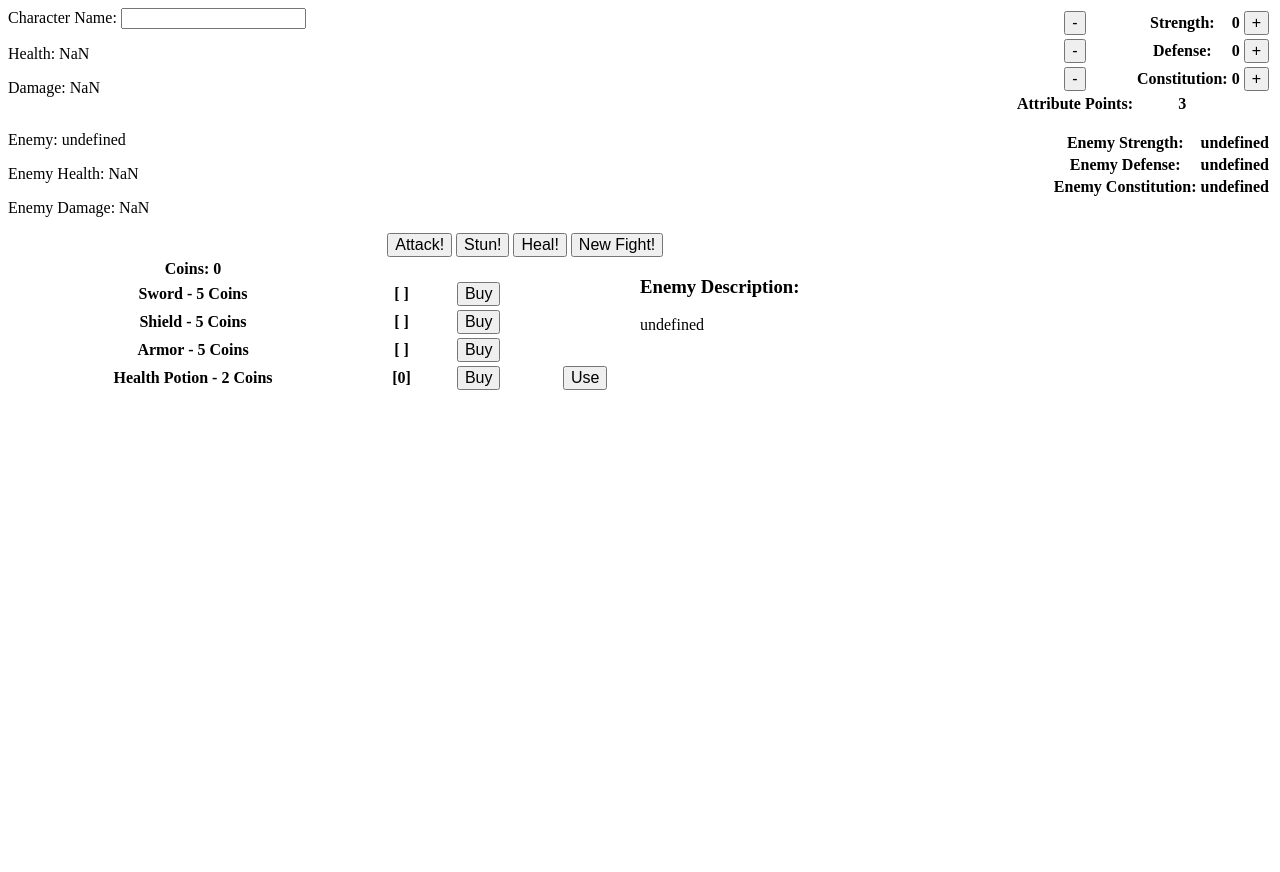
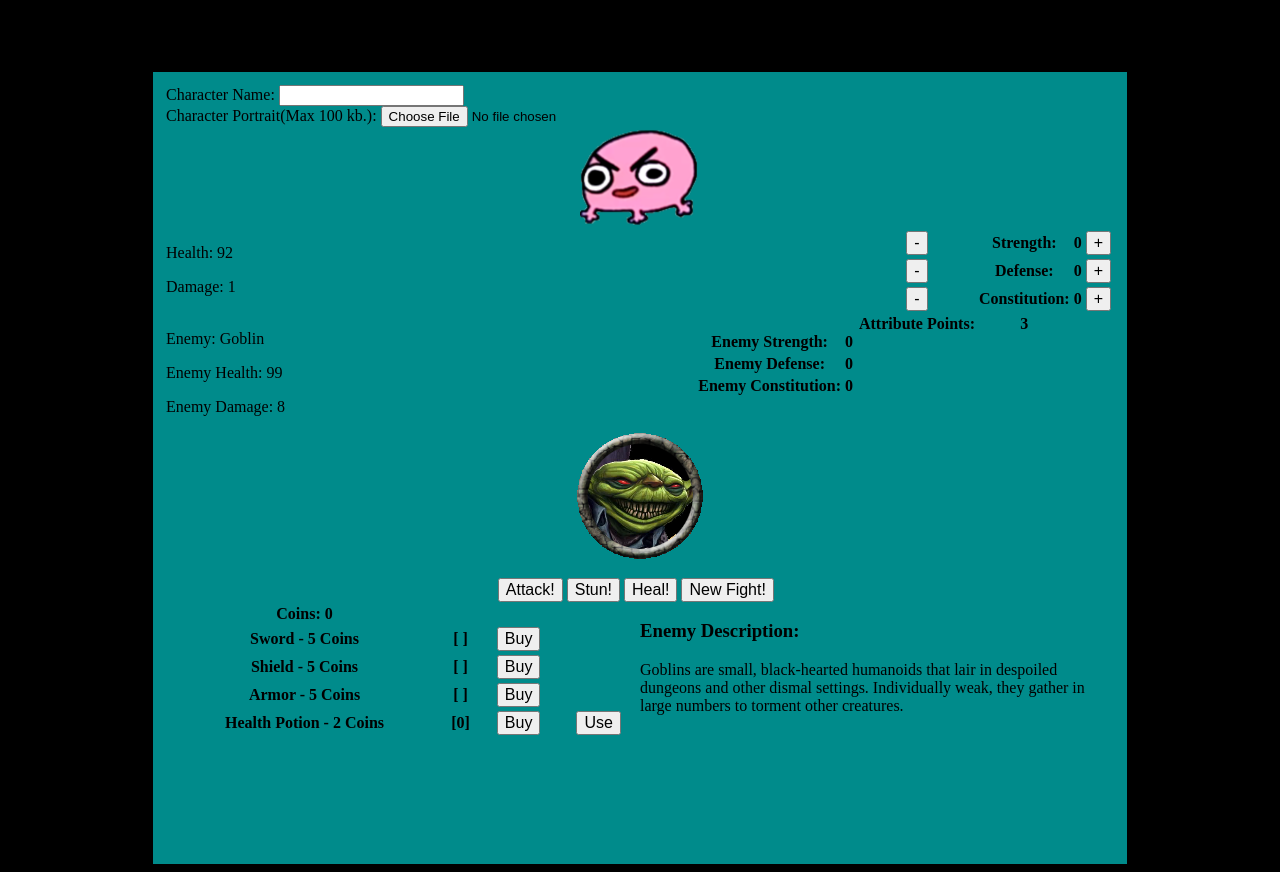
Before and after one commit to Ikusey/Untitled_RPG, a plain HTML site: page Untitled_RPG/index.html in a window 1280 px wide. Both pictures are taken after a click on the button "Attack!". Before the commit the page ends 800 px from the top, so only its background shows below. Drawn offline with Linux system fonts and the light colour scheme.

Commit message:
Week 5 updates
added character portraits for enemies and allowed for user to upload their own character portrait, also updated CSS

```diff
--- a/Untitled_RPG/css/style.css
+++ b/Untitled_RPG/css/style.css
@@ -1,9 +1,23 @@
+body{
+    padding-top: 5%;
+    background-color: black;
+}
+
+#game{
+    margin: auto;
+    background-color: darkcyan;
+    overflow: hidden;
+    width: 75%;
+    padding: 1%;
+    padding-bottom: 10%;
+}
+
 #attributes{
     float:right;
 }
 
 #buttons{
-    width: 40%;
+    width: 30%;
     margin: auto;
 }
 
@@ -24,3 +38,13 @@
     width: 50%;
     float: left;
 }
+
+#enemyPortrait{
+    display: block;
+    margin: auto;
+}
+
+#characterPortrait{
+    display: block;
+    margin: auto;
+}
--- a/Untitled_RPG/index.html
+++ b/Untitled_RPG/index.html
@@ -11,7 +11,11 @@
         <div id="game">
         <div id="combat">
             <Label for="charname">Character Name:</Label>
-            <input type="text" id="charname" name="charname">
+            <input type="text" id="charname" name="charname"><br>
+
+            <label>Character Portrait(Max 100 kb.): </label>
+            <input type='file' id="file"/>
+            <img id="characterPortrait" src="images/chee.png">
 
             <table id="attributes">
                 <tr>
@@ -60,6 +64,7 @@
             <Label id="enemy">Enemy: Goblin</Label>
             <p id="Ehealth">Enemy Health: 100</p>
             <p id="Edamage">Enemy Damage: 0</p>
+            <img id="enemyPortrait" src="images/goblin.png"><br>
             <div id="buttons">
                 <button id="button" type="button" onclick="attack()">Attack!</button>
                 <button id="button" type="button" onclick="stun()">Stun!</button>
--- a/Untitled_RPG/js/index.js
+++ b/Untitled_RPG/js/index.js
@@ -9,50 +9,109 @@ let strengthE = 0, defenseE = 0, constitutionE = 0
 let points = 3
 let coins = 0
 let healthPots = 0
-const Goblin = {name: "Goblin", strength: 0, defense: 0, constitution: 0, description:
-"Goblins are small, black-hearted humanoids that lair in despoiled dungeons and other dismal settings. Individually weak, they gather in large numbers to torment other creatures."}
+const Goblin = {
+  name: "Goblin",
+  strength: 0,
+  defense: 0,
+  constitution: 0,
+  imgFile: 'images/goblin.png',
+  description:
+"Goblins are small, black-hearted humanoids that lair in despoiled dungeons and other dismal settings. Individually weak, they gather in large numbers to torment other creatures."
+}
 
-const Bandit = {name: "Bandit", strength: 1, defense: 1, constitution: 1, description:
-"Bandits rove in gangs and are sometimes led by thugs, veterans, or spellcasters. Not all bandits are evil. Oppression, drought, disease, or famine can often drive otherwise honest folk to a life of banditry. Pirates are bandits of the high seas. They might be freebooters interested only in treasure and murder, or they might be privateers sanctioned by the crown to attack and plunder an enemy nation's vessels."}
+const Bandit = {
+  name: "Bandit",
+  strength: 1,
+  defense: 1,
+  constitution: 1,
+  imgFile: 'images/bandit.png',
+  description:
+"Bandits rove in gangs and are sometimes led by thugs, veterans, or spellcasters. Not all bandits are evil. Oppression, drought, disease, or famine can often drive otherwise honest folk to a life of banditry. Pirates are bandits of the high seas. They might be freebooters interested only in treasure and murder, or they might be privateers sanctioned by the crown to attack and plunder an enemy nation's vessels."
+}
 
-const Orc = {name: "Orc", strength: 2, defense: 2, constitution: 2, description:
-"Orcs are savage humanoids with stooped postures, piggish faces, and prominent teeth that resemble tusks. They gather in tribes that satisfy their bloodlust by slaying any humanoids that stand against them."}
+const Orc = {
+name: "Orc",
+strength: 2,
+defense: 2,
+constitution: 2,
+imgFile: 'images/orc.png',
+description:
+"Orcs are savage humanoids with stooped postures, piggish faces, and prominent teeth that resemble tusks. They gather in tribes that satisfy their bloodlust by slaying any humanoids that stand against them."
+}
 
-const Troll = {name: "Troll", strength: 3, defense: 3, constitution: 3, description:
-"Fearsome green-skinned giants, trolls eat anything they can catch and devour. Only acid and fire can arrest the regenerative properties of a troll’s flesh."}
+const Troll = {
+name: "Troll",
+strength: 3,
+defense: 3,
+constitution: 3,
+imgFile: 'images/troll.png',
+description:
+"Fearsome green-skinned giants, trolls eat anything they can catch and devour. Only acid and fire can arrest the regenerative properties of a troll’s flesh."
+}
 
-const Ogre = {name: "Ogre", strength: 4, defense: 4, constitution: 4, description:
-"Ogres are hulking giants notorious for their quick tempers. When its rage is incited, an ogre lashes out in a frustrated tantrum until it runs out of objects or creatures to smash."}
+const Ogre = {
+name: "Ogre",
+strength: 4,
+defense: 4,
+constitution: 4,
+imgFile: 'images/ogre.png',
+description:
+"Ogres are hulking giants notorious for their quick tempers. When its rage is incited, an ogre lashes out in a frustrated tantrum until it runs out of objects or creatures to smash."
+}
 
-const Skeleton = {name: "Skeleton", strength: 2, defense: -1, constitution: -1, description:
-"Skeletons are the re-animated, completely decomposed body of a humanoid. The flesh has completely disappeared, leaving a bone structure magically held together, that moves oddly in its attempt to imitate life"}
+const Skeleton = {
+name: "Skeleton",
+strength: 2,
+defense: -1,
+constitution: -1,
+imgFile: 'images/skeleton.png',
+description:
+"Skeletons are the re-animated, completely decomposed body of a humanoid. The flesh has completely disappeared, leaving a bone structure magically held together, that moves oddly in its attempt to imitate life"
+}
 
-const Zombie = {name: "Zombie", strength: 1, defense: 3, constitution: 3, description:
-"Undead zombies move with a jerky, uneven gait. They are clad in the moldering apparel they wore when put to rest, and carry the stench of decay."}
+const Zombie = {
+name: "Zombie",
+strength: 1,
+defense: 3,
+constitution: 3,
+imgFile: 'images/zombie.png',
+description:
+"Undead zombies move with a jerky, uneven gait. They are clad in the moldering apparel they wore when put to rest, and carry the stench of decay."
+}
 
-const Kobold = {name: "Kobold", strength: -1, defense: -1, constitution: -1, description:
-"Kobolds are often dismissed as cowardly, foolish, and weak, but these little reptilian creatures actually have a strong social structure that stresses devotion to the tribe, are clever with their hands, and viciously work together in order to overcome their physical limitations. Can attack twice."}
+const Kobold = {
+name: "Kobold",
+strength: -1,
+defense: -1,
+constitution: -4,
+imgFile: 'images/kobold.png',
+description:
+"Kobolds are often dismissed as cowardly, foolish, and weak, but these little reptilian creatures actually have a strong social structure that stresses devotion to the tribe, are clever with their hands, and viciously work together in order to overcome their physical limitations. Can attack twice."
+}
 
-const Harpie = {name: "Harpie", strength: 1, defense: 1, constitution: 1, description:
-"A harpy combines the body, legs, and wings of a vulture with the torso, arms, and head of a human female. Its sweet song has lured countless adventurers to their deaths. Can attack twice."}
+const Harpy = {
+name: "Harpy",
+strength: 1,
+defense: 1,
+constitution: -2,
+imgFile: 'images/harpy.png',
+description:
+"A harpy combines the body, legs, and wings of a vulture with the torso, arms, and head of a human female. Its sweet song has lured countless adventurers to their deaths. Can attack twice."
+}
 
-const enemies = [Goblin, Bandit, Orc, Troll, Ogre, Skeleton, Zombie, Kobold, Harpie]
-let currentEnemy = Goblin.name
+const enemies = [Goblin, Bandit, Orc, Troll, Ogre, Skeleton, Zombie, Kobold, Harpy]
+let currentEnemy = Goblin
 let hasSword = false
 let hasShield = false
 let hasArmor = false
-let initialize = 0
+var uploadField = document.getElementById("file");
 
  function attack(){
-     if(initialize = 0){
-       newFight()
-       initialize++
-     }
      x = Math.floor((Math.random() * 10) + 1) + strength - currentEnemy.defense
      b = Math.floor((Math.random() * 10) + 1) - defense + currentEnemy.strength
      y = y - b
      a = a - x
-     if(currentEnemy.name == "Harpie" || currentEnemy.name == "Kobold"){
+     if(currentEnemy.name == "Harpy" || currentEnemy.name == "Kobold"){
        y = y - b
      }
      result()
@@ -103,7 +162,7 @@ let initialize = 0
   }
 
  function newFight(){
-    currentEnemy = enemies[Math.floor((Math.random() *8))]
+    currentEnemy = enemies[Math.floor((Math.random() *9))]
     x = 0
     y = 100 + (constitution * 10)
     a = 100 + (currentEnemy.constitution * 10)
@@ -231,6 +290,7 @@ function useHealthPot(){
      document.getElementById("defenseE").innerHTML = currentEnemy.defense
      document.getElementById("constitutionE").innerHTML = currentEnemy.constitution
      document.getElementById("enemyDescription").innerHTML = currentEnemy.description
+     document.getElementById("enemyPortrait").src = currentEnemy.imgFile
      if(a <= 0 && y > 0){
       alert("You win!")
       points++
@@ -243,3 +303,23 @@ function useHealthPot(){
            alert("Tie!")
        }
  }
+
+ window.addEventListener('load', function() {
+  document.querySelector('input[type="file"]').addEventListener('change', function() {
+      if (this.files && this.files[0]) {
+          var img = document.querySelector('img');
+          img.onload = () => {
+              URL.revokeObjectURL(img.src);  // no longer needed, free memory
+          }
+
+          img.src = URL.createObjectURL(this.files[0]); // set src to blob url
+      }
+  });
+});
+
+uploadField.onchange = function() {
+  if(this.files[0].size > 100000){
+     alert("File is too big!");
+     this.value = "";
+  };
+};
```
Also changed, not shown: Untitled_RPG/images/bandit.png (added), Untitled_RPG/images/chee.png (added), Untitled_RPG/images/goblin.png (added), Untitled_RPG/images/harpy.png (added), Untitled_RPG/images/kobold.png (added), Untitled_RPG/images/ogre.png (added), Untitled_RPG/images/orc.png (added), Untitled_RPG/images/skeleton.png (added), Untitled_RPG/images/troll.png (added), Untitled_RPG/images/zombie.png (added).
